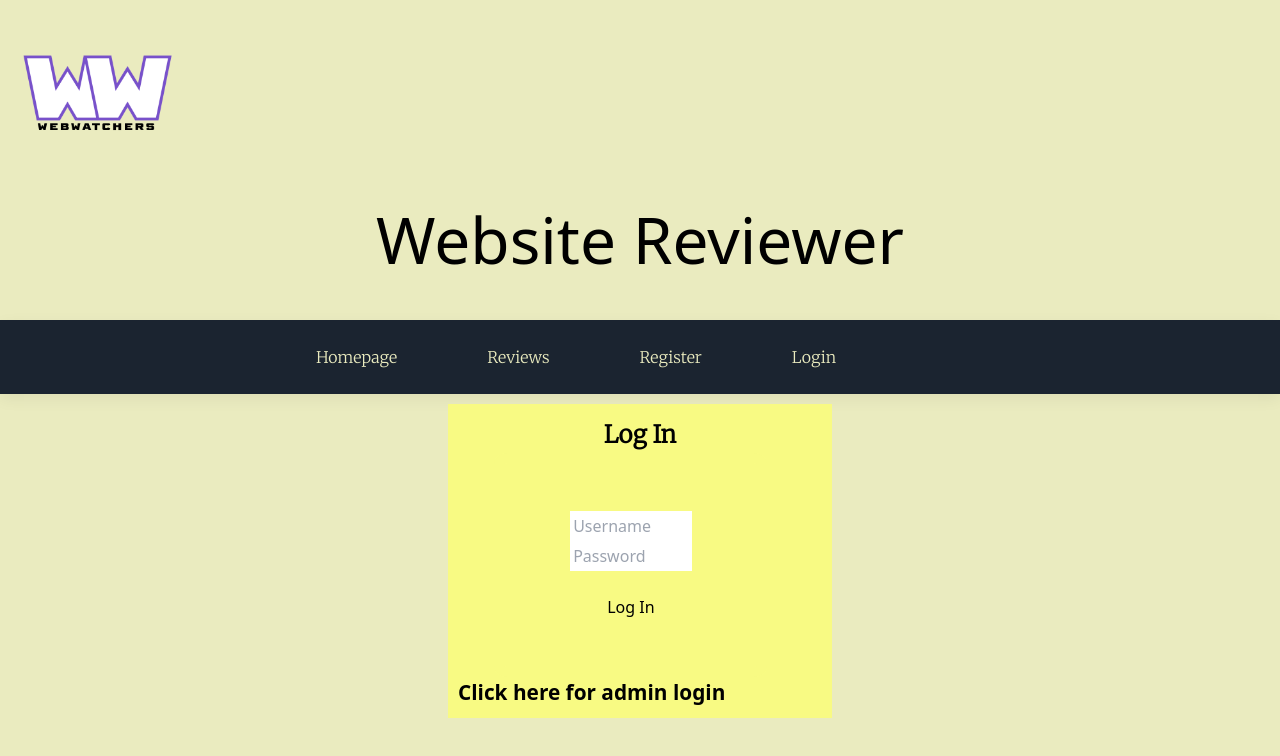
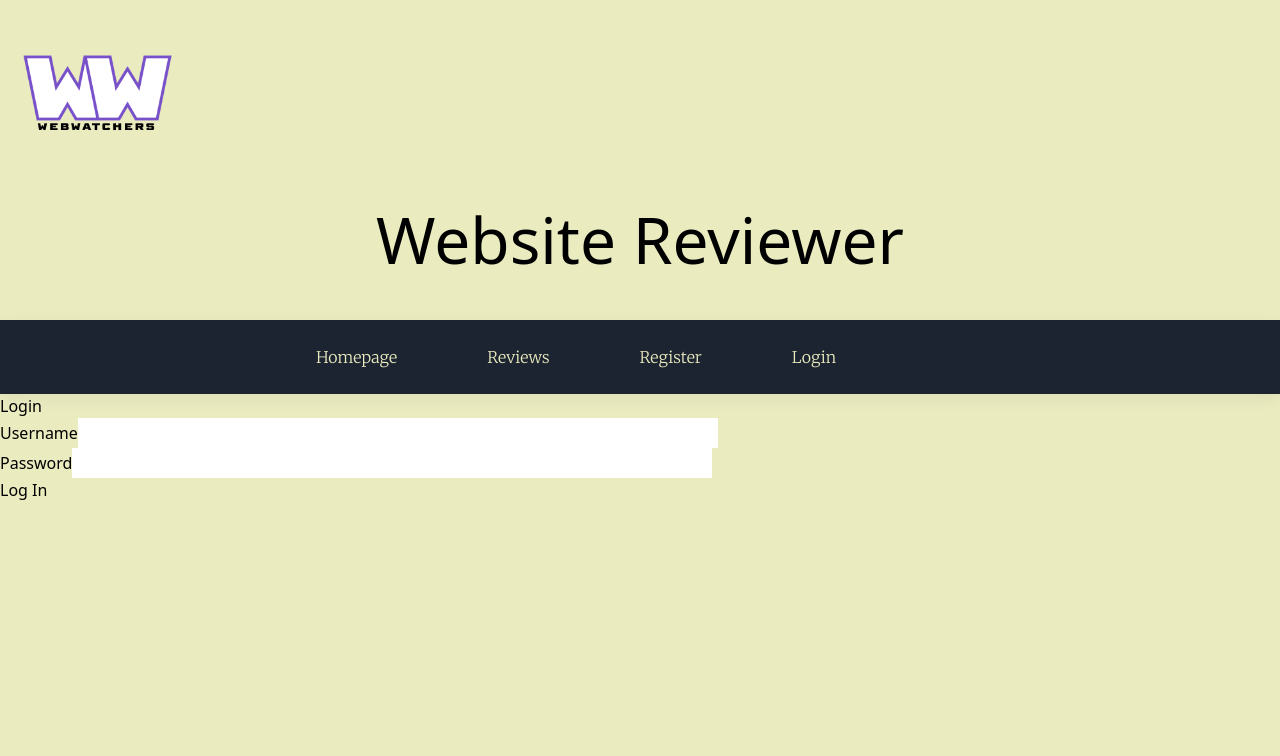
Before and after one commit to WebApp-Reviewer/ReviewerBackEnd, a React (Vite) app: page /Login in a window 1280 px wide. Shown: the top 756 px of the page. Built offline with nearby package versions, Linux system fonts and the light colour scheme; no server answers; a web font is replaced by a local one.

Commit message:
update to website router and more backend

```diff
--- a/src/client/ajaxHelper.js
+++ b/src/client/ajaxHelper.js
@@ -1,14 +1,31 @@
 const BASE_URL = "http://localhost:3000/api";
 
 
+// function getHeaders() {
+//     const headers ={
+//         'Content-Type': 'application/json'
+// };
+// const currentToken = localStorage.getItem('user token');
+// if (currentToken !== null) {
+//     headers['Authorization'] = 'Bearer' + currentToken;
+// } return headers;
+// }
+
 function getHeaders() {
-    const headers ={
-        'Content-Type': 'application/json'
+  const headers = {
+      'Content-Type': 'application/json',
   };
-const currentToken = localStorage.getItem('user token');
-if (currentToken !== null) {
-    headers['Authorization'] = 'Bearer' + currentToken;
-} return headers;
+
+  const userToken = localStorage.getItem('user-token');
+  const adminToken = localStorage.getItem('admin-token');
+
+  if (userToken) {
+      headers['Authorization'] = `Bearer ${userToken}`;
+  } else if (adminToken) {
+      headers['Authorization'] = `Bearer ${adminToken}`;
+  }
+
+  return headers;
 }
 
 export async function fetchAllUsers() {
@@ -56,24 +73,44 @@ export async function registerUser(username, password) {
 
 }
 
+// export async function userLogin(username, password) {
+//     const sendData = {
+//         user: {username: username, password: password}
+//     };
+
+//     try {
+//         const response = await fetch(`${BASE_URL}/users/login`, {
+//             method: 'POST',
+//             headers: getHeaders(),
+//             body: JSON.stringify(sendData)
+//         });
+//         const result = await response.json();
+//         const token = result;
+//         localStorage.setItem('user-token', token);
+//         localStorage.setItem('username', username);
+//         return result;
+//     } catch (error) {
+//       console.error('Count not login', error);
+//     }
+// }
+
 export async function userLogin(username, password) {
   const sendData = {
-        user: {username: username, password: password}
+      user: { username: username, password: password },
   };
+
+  console.log(sendData);
 
   try {
       const response = await fetch(`${BASE_URL}/users/login`, {
           method: 'POST',
-            headers: getHeaders(),
-            body: JSON.stringify(sendData)
+          headers: getHeaders(), // Use the updated getHeaders function
+          body: JSON.stringify(sendData),
       });
       const result = await response.json();
-        const token = result;
-        localStorage.setItem('user-token', token);
-        localStorage.setItem('username', username);
-        return result;
+      return result; // No need to store the token in localStorage here
   } catch (error) {
-      console.error('Count not login', error);
+      console.error('Could not login', error);
   }
 }
 
--- a/src/client/components/ClientGreeting.jsx
+++ b/src/client/components/ClientGreeting.jsx
@@ -1,25 +1,25 @@
-import { useOutletContext } from "react-router-dom";
-import jwt_decode from 'jwt-decode';
+// import { useOutletContext } from "react-router-dom";
+// import jwt_decode from 'jwt-decode';
 
-const ClientGreeting = () => {
-    const [token] = useOutletContext();
+// const ClientGreeting = () => {
+//     const [token] = useOutletContext();
 
-    let username = '';
+//     let username = '';
 
-    try {
-        const { username: decodedUsername } = jwt_decode(token);
-        username = decodedUsername;
-    } catch (error) {
+//     try {
+//         const { username: decodedUsername } = jwt_decode(token);
+//         username = decodedUsername;
+//     } catch (error) {
 
-        console.error("Error decoding token:", error);
-    }
+//         console.error("Error decoding token:", error);
+//     }
 
-    return (
-        <div className="panel">
-            <h1>Welcome to Web Reviews!</h1>
-            <h2>Logged in as {username}</h2>
-        </div>
-    );
-};
+//     return (
+//         <div className="panel">
+//             <h1>Welcome to Web Reviews!</h1>
+//             <h2>Logged in as {username}</h2>
+//         </div>
+//     );
+// };
 
-export default ClientGreeting;
+// export default ClientGreeting;
--- a/src/client/components/GuestGreeting.jsx
+++ b/src/client/components/GuestGreeting.jsx
@@ -1,18 +1,18 @@
-import { useNavigate } from "react-router-dom";
+// import { useNavigate } from "react-router-dom";
 
-const GuestLogin = () => {
-    const navigate = useNavigate();
-    const navigateLogin = () => {
-        navigate('/users/login');
-    };
+// const GuestLogin = () => {
+//     const navigate = useNavigate();
+//     const navigateLogin = () => {
+//         navigate('/users/login');
+//     };
 
-    return (
-        <div className="panel">
-            <h1>Welcome to Web Reviews!</h1>
-            <h3>You are not logged in.</h3>
-            <button onClick={navigateLogin} className="loginButton">Log In</button>
-        </div>
-    )
-};
+//     return (
+//         <div className="panel">
+//             <h1>Welcome to Web Reviews!</h1>
+//             <h3>You are not logged in.</h3>
+//             <button onClick={navigateLogin} className="loginButton">Log In</button>
+//         </div>
+//     )
+// };
 
-export default GuestLogin;
+// export default GuestLogin;
--- a/src/client/routes/HomePage.jsx
+++ b/src/client/routes/HomePage.jsx
@@ -1,6 +1,6 @@
 import React from "react";
-import ClientGreeting from "../components/ClientGreeting";
-import GuestGreeting from "../components/GuestGreeting";
+// import ClientGreeting from "../components/ClientGreeting";
+// import GuestGreeting from "../components/GuestGreeting";
 import WebsitesList from "../components/WebsitesList";
 import { useOutletContext } from "react-router-dom";
 
--- a/src/client/routes/Login.jsx
+++ b/src/client/routes/Login.jsx
@@ -1,70 +1,127 @@
 import '../Style/Login.css'
-import { useState,} from "react";
+// import { useState,} from "react";
+// import { userLogin } from "../ajaxHelper";
+// import { useOutletContext, Link } from "react-router-dom";
+// import { useNavigate } from 'react-router-dom';
+
+// const Login = () => {
+//     const [username, setUsername] = useState('');
+//     const [password, setPassword] = useState('');
+//     const [passwordErrorMessage, setPasswordErrorMessage] = useState('');
+//     const [isLoggedIn, setIsLoggedIn] = useOutletContext();
+
+//     const navigate = useNavigate();
+
+//     async function submitLogin(e) {
+//         e.preventDefault();
+//         console.log({submitLogin});
+
+//         const user = {
+//             user: {
+//                 username,
+//                 password,
+//             }
+//         };
+
+//         const response = await userLogin(user);
+
+//         if (response.error) {
+//             console.log(error)
+//             setPasswordErrorMessage("Username or password incorrect. Please try again");
+//         } else {
+//             localStorage.setItem('token', response.token);
+//             setIsLoggedIn(true);
+//         }
+//         navigate('/WebsiteListings');
+//     }
+
+//     return (
+//         <div className="panel" id="Center">
+//             {isLoggedIn ? (
+//                 <h1>Welcome Back!</h1>
+//             ) : (
+//                 <>
+//                     <h1 className='Header' id="CenterText">Log In</h1>
+//                     <form className='LoginBox' onSubmit={submitLogin}>
+//                         <input
+//                             type="text"
+//                             value={username}
+//                             placeholder="Username"
+//                             onChange={(e) => setUsername(e.target.value)}
+//                         />
+//                         <input
+//                             type="password"
+//                             value={password}
+//                             placeholder="Password"
+//                             onChange={(e) => {
+//                                 setPassword(e.target.value);
+//                                 setPasswordErrorMessage('');
+//                             }}
+//                         />
+//                         {passwordErrorMessage && <p>{passwordErrorMessage}</p>}
+//                         <button type="submit" className="submitButton">Log In</button>
+//                     </form>
+//                     <Link to="/AdminLogin" className="adminLink" id="CenterText">Click here for admin login</Link>
+//                 </>
+//             )}
+//         </div>
+//     );
+// };
+// export default Login;
+
+import React, { useState } from "react";
 import { userLogin } from "../ajaxHelper";
-import { useOutletContext, Link } from "react-router-dom";
-import { useNavigate } from 'react-router-dom';
 
 const Login = () => {
-    const [username, setUsername] = useState('');
-    const [password, setPassword] = useState('');
-    const [passwordErrorMessage, setPasswordErrorMessage] = useState('');
-    const [isLoggedIn, setIsLoggedIn] = useOutletContext();
+  const [username, setUsername] = useState("");
+  const [password, setPassword] = useState("");
+  const [errorMessage, setErrorMessage] = useState("");
 
-    const navigate = useNavigate();
+  const handleLogin = async (e) => {
+    e.preventDefault();
 
-    async function submitLogin(e) {
-        e.preventDefault();
-        console.log({submitLogin});
+    // Call the userLogin function from ajaxHelper.js
+    const response = await userLogin(username, password);
 
-        const user = {
-            user: {
-                username,
-                password,
+    if (response.error) {
+      // Handle login error
+      setErrorMessage("Username or password is incorrect. Please try again.");
+    } else {
+      // Login successful, redirect or perform other actions
+      console.log("Login successful!");
+      // Redirect to another page, e.g., history.push("/dashboard");
     }
   };
 
-        const response = await userLogin(user);
-
-        if (response.error) {
-            console.log(error)
-            setPasswordErrorMessage("Username or password incorrect. Please try again");
-        } else {
-            localStorage.setItem('token', response.token);
-            setIsLoggedIn(true);
-        }
-        navigate('/WebsiteListings');
-    }
-
   return (
-        <div className="panel" id="Center">
-            {isLoggedIn ? (
-                <h1>Welcome Back!</h1>
-            ) : (
-                <>
-                    <h1 className='Header' id="CenterText">Log In</h1>
-                    <form className='LoginBox' onSubmit={submitLogin}>
+    <div>
+      <h1>Login</h1>
+      <form onSubmit={handleLogin}>
+        <div>
+          <label htmlFor="username">Username</label>
           <input
             type="text"
+            id="username"
             value={username}
-                            placeholder="Username"
             onChange={(e) => setUsername(e.target.value)}
+            required
           />
+        </div>
+        <div>
+          <label htmlFor="password">Password</label>
           <input
             type="password"
+            id="password"
             value={password}
-                            placeholder="Password"
-                            onChange={(e) => {
-                                setPassword(e.target.value);
-                                setPasswordErrorMessage('');
-                            }}
+            onChange={(e) => setPassword(e.target.value)}
+            required
           />
-                        {passwordErrorMessage && <p>{passwordErrorMessage}</p>}
-                        <button type="submit" className="submitButton">Log In</button>
+        </div>
+        <button type="submit">Log In</button>
       </form>
-                    <Link to="/AdminLogin" className="adminLink" id="CenterText">Click here for admin login</Link>
-                </>
-            )}
+      {errorMessage && <p className="error-message">{errorMessage}</p>}
     </div>
   );
 };
+
 export default Login;
```
Also changed, not shown: src/client/App.jsx (+4 -4 lines), src/client/components/Login.jsx (+15 -15 lines), src/server/api/reviews.js (+50 -14 lines), src/server/api/websites.js (+28 -0 lines), src/server/db/reviews.js (+8 -6 lines), src/server/db/seed.js (+12 -2 lines), src/server/db/websites.js (+0 -47 lines). Lines whose indentation alone changed are shown as unchanged.
